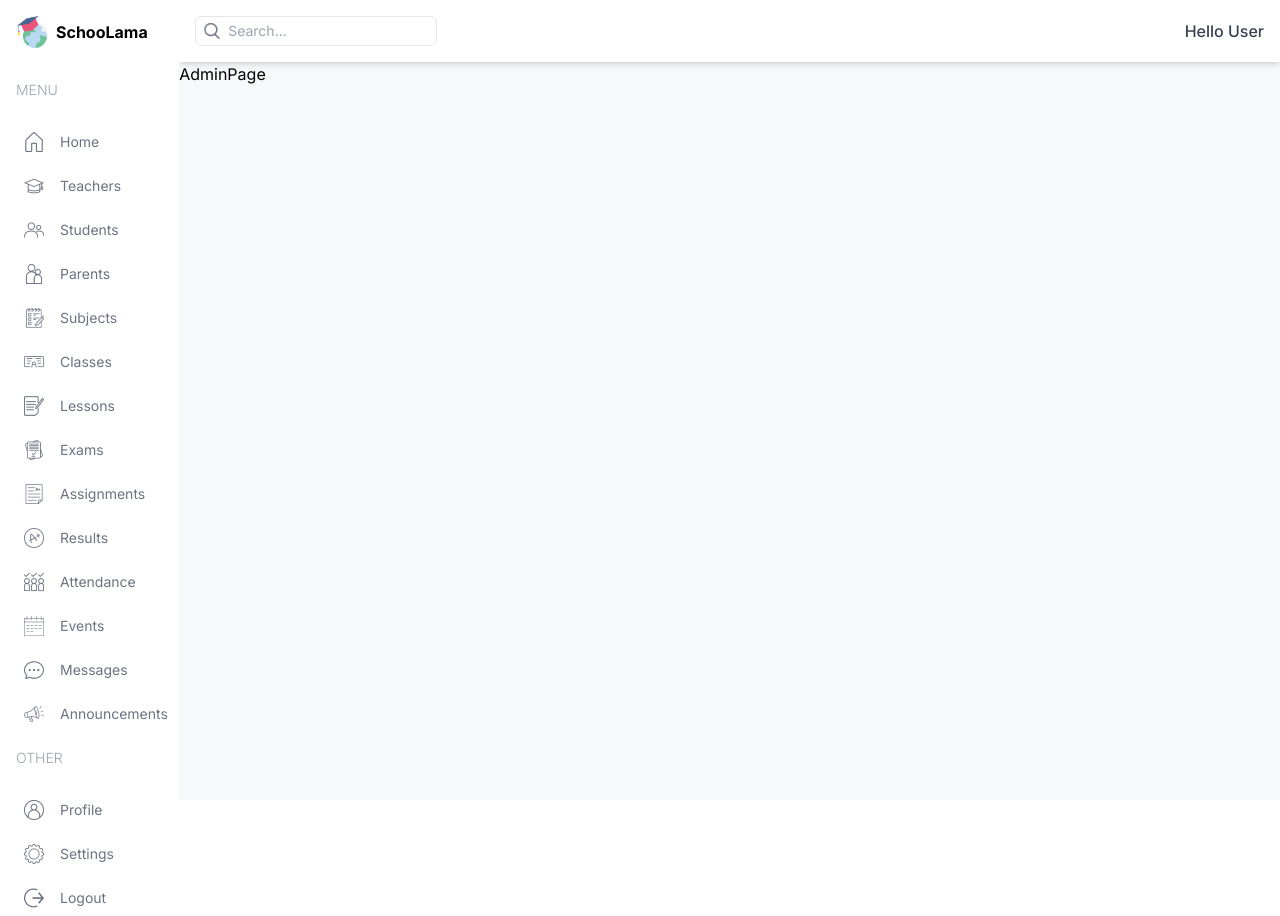
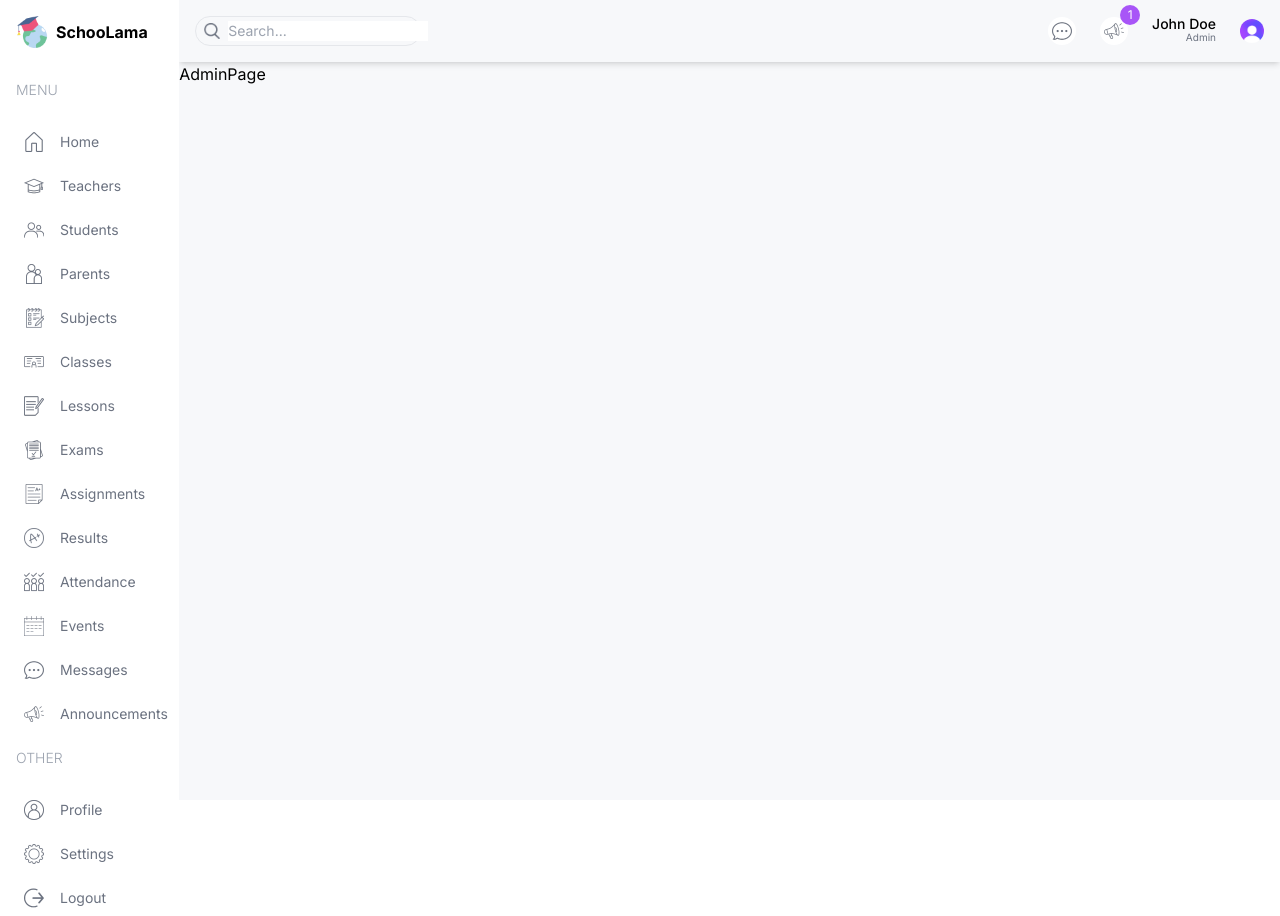
Before and after one commit to hamzanazir27/hamzanazir27-Nextjs-LMS-Project, a Next.js app: page /admin in a window 1280 px wide. Built offline with nearby package versions, Linux system fonts and the light colour scheme.

Commit message:
nav bar completed

```diff
--- a/src/components/NavBar.tsx
+++ b/src/components/NavBar.tsx
@@ -3,9 +3,9 @@ import React from "react";
 
 export default function NavBar() {
   return (
-    <nav className="flex items-center justify-between p-4 bg-white shadow-md">
+    <nav className="flex items-center justify-between p-4 shadow-md">
       {/* Search Bar */}
-      <div className="flex items-center gap-2 border rounded-md px-2 py-1 bg-transparent">
+      <div className="hidden md:flex items-center gap-2 border rounded-2xl px-2 py-1 bg-transparent">
         <Image src="/search.png" alt="Search icon" width={16} height={16} />
         <input
           type="text"
@@ -14,8 +14,28 @@ export default function NavBar() {
         />
       </div>
 
-      {/* Icon User */}
-      <div className="text-gray-700 font-medium">Hello User</div>
+      {/* Icon & Users */}
+      <div className="flex gap-6 items-center justify-end w-full">
+        <div className="bg-white rounded-full w-7 h-7 flex items-center justify-center cursor-pointer">
+          <Image src="/message.png" alt="" width={20} height={20} />
+        </div>
+        <div className="bg-white rounded-full w-7 h-7 flex items-center justify-center cursor-pointer relative">
+          <Image src="/announcement.png" alt="" width={20} height={20} />
+          <div className="absolute -top-3 -right-3 w-5 h-5 flex items-center justify-center bg-purple-500 text-white rounded-full text-xs">
+            1
+          </div>
+        </div>
+        <div className="flex flex-col">
+          <span className="text-sm font-medium leading-3">John Doe</span>
+          <span className="text-[10px] text-gray-500 text-right">Admin</span>
+        </div>
+        <Image
+          src="/avatar.png"
+          className="rounded-full"
+          width={24}
+          height={24}
+        />
+      </div>
     </nav>
   );
 }
```
